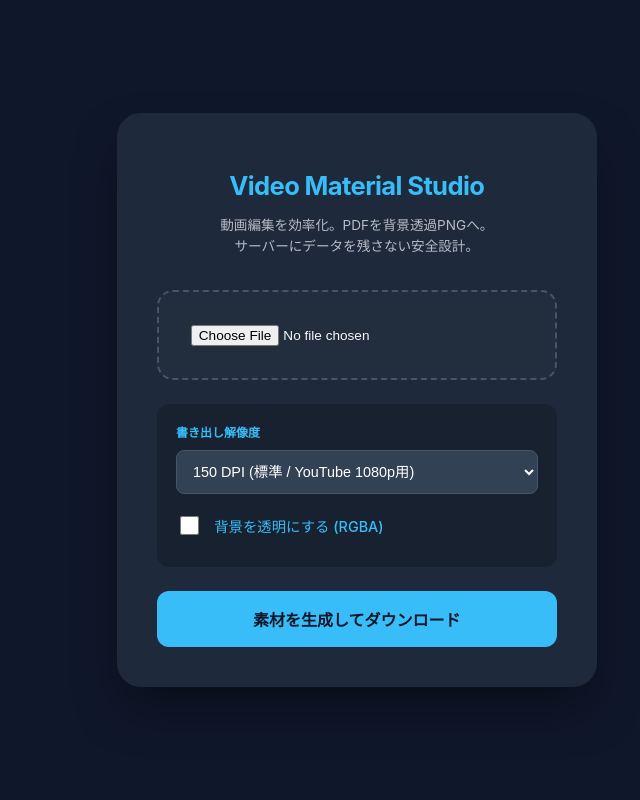
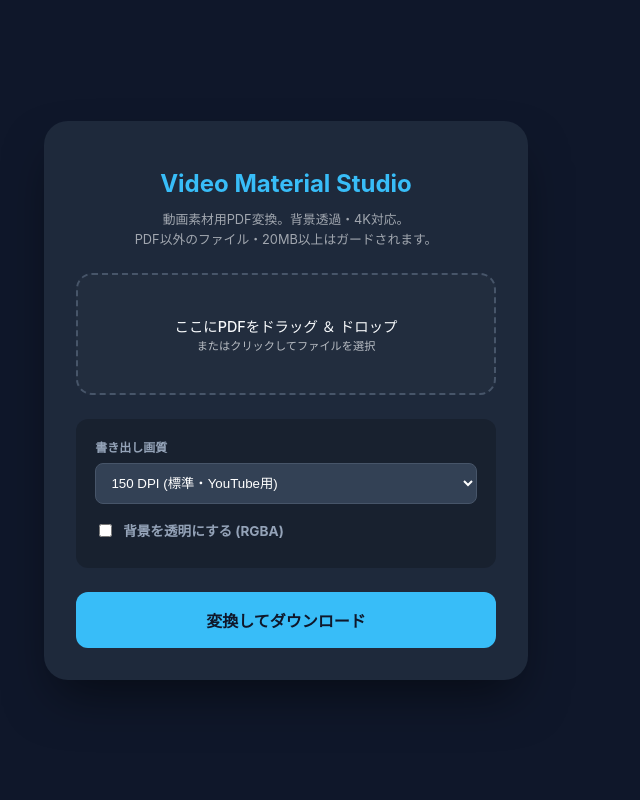
Before and after one commit to webillion/pdf-to-png, a Flask app: page / in a window 1280 px wide. Shown: the whole page, without its empty margins (354-994 px from the left). Run offline with Flask 3, Linux system fonts and the light colour scheme.

Commit message:
Refactor index.html for improved design and functionality

```diff
--- a/pdf_tool/templates/index.html
+++ b/pdf_tool/templates/index.html
@@ -1,7 +1,7 @@
 <!DOCTYPE html>
 <html lang="ja">
 <head>
-      <!-- Google tag (gtag.js) -->
+       <!-- Google tag (gtag.js) -->
 <script async src="https://www.googletagmanager.com/gtag/js?id=G-MTB190WE2E"></script>
 <script>
   window.dataLayer = window.dataLayer || [];
@@ -12,147 +12,182 @@
 </script>
     <meta charset="UTF-8">
     <meta name="viewport" content="width=device-width, initial-scale=1.0">
-　　<meta property="og:title" content="Video Material Studio | PDFを動画素材に一括変換">
-　　<meta property="og:description" content="動画編集者のためのPDF変換ツール。背景透過・高画質PNG出力に対応。">
-　　<meta property="og:image" content="あなたのサイトのスクリーンショットURL">
-　　<meta name="twitter:card" content="summary_large_image">
     <title>Video Material Studio | PDF to PNG</title>
     <style>
         :root {
-            --bg: #0f172a; --card: #1e293b; --accent: #38bdf8; --text: #f8fafc;
+            --bg: #0f172a; --card: #1e293b; --accent: #38bdf8; --text: #f8fafc; --error: #ef4444;
         }
         body {
             background-color: var(--bg); color: var(--text);
-            font-family: 'Inter', system-ui, -apple-system, sans-serif;
+            font-family: 'Inter', system-ui, sans-serif;
             display: flex; justify-content: center; align-items: center; min-height: 100vh; margin: 0;
         }
         .container {
-            background: var(--card); padding: 2.5rem; border-radius: 1.5rem;
+            background: var(--card); padding: 2rem; border-radius: 1.5rem;
             box-shadow: 0 25px 50px -12px rgba(0,0,0,0.5);
-            width: 100%; max-width: 400px; text-align: center;
+            width: 100%; max-width: 420px; text-align: center;
         }
-        h1 { font-size: 1.6rem; color: var(--accent); margin-bottom: 0.5rem; letter-spacing: -0.025em; }
-        .description { font-size: 0.85rem; opacity: 0.7; margin-bottom: 2rem; line-height: 1.6; }
+        h1 { font-size: 1.5rem; color: var(--accent); margin-bottom: 0.5rem; }
+        .description { font-size: 0.8rem; opacity: 0.6; margin-bottom: 1.5rem; line-height: 1.5; }
 
-        .upload-zone {
-            border: 2px dashed #475569; padding: 2rem; border-radius: 1rem; margin-bottom: 1.5rem;
-            transition: all 0.3s ease; background: rgba(255,255,255,0.02);
+        /* ドラッグ＆ドロップエリアのデザイン */
+        .drop-zone {
+            border: 2px dashed #475569; padding: 2.5rem 1rem; border-radius: 1rem;
+            margin-bottom: 1.5rem; cursor: pointer; transition: all 0.3s;
+            background: rgba(255,255,255,0.02); position: relative;
         }
-        .upload-zone:hover { border-color: var(--accent); background: rgba(56, 189, 248, 0.05); }
-        input[type="file"] { width: 100%; font-size: 0.85rem; cursor: pointer; }
+        .drop-zone.drag-over { border-color: var(--accent); background: rgba(56, 189, 248, 0.1); }
+        .drop-zone p { pointer-events: none; margin: 0; font-size: 0.9rem; font-weight: 500; }
+        .file-info { margin-top: 10px; font-size: 0.8rem; color: var(--accent); font-weight: bold; display: none; }
+
+        input[type="file"] { display: none; } /* 本物のインプットは隠す */
 
         .option-group {
             background: rgba(0,0,0,0.2); padding: 1.2rem; border-radius: 0.75rem;
             margin-bottom: 1.5rem; text-align: left;
         }
-        label { display: block; font-size: 0.75rem; font-weight: bold; margin-bottom: 0.6rem; color: var(--accent); }
-
+        label { display: block; font-size: 0.75rem; font-weight: bold; margin-bottom: 0.5rem; color: #94a3b8; }
         select {
-            width: 100%; padding: 0.75rem; background: #334155; color: white;
-            border: 1px solid #475569; border-radius: 0.5rem; margin-bottom: 1.2rem;
-            font-size: 0.9rem; outline: none;
+            width: 100%; padding: 0.7rem; background: #334155; color: white;
+            border: 1px solid #475569; border-radius: 0.5rem; margin-bottom: 1rem;
         }
-
-        .checkbox-container { display: flex; align-items: center; cursor: pointer; gap: 0.75rem; }
-        .checkbox-container input { width: 1.2rem; height: 1.2rem; cursor: pointer; accent-color: var(--accent); }
-        .checkbox-text { font-size: 0.9rem; font-weight: 500; }
+        .checkbox-container { display: flex; align-items: center; cursor: pointer; gap: 0.5rem; font-size: 0.85rem; }
 
         button {
             width: 100%; padding: 1rem; background: var(--accent); color: var(--bg);
-            border: none; border-radius: 0.75rem; font-weight: 800; font-size: 1rem;
-            cursor: pointer; transition: all 0.2s cubic-bezier(0.4, 0, 0.2, 1);
+            border: none; border-radius: 0.75rem; font-weight: bold; font-size: 1rem;
+            cursor: pointer; transition: all 0.2s;
         }
-        button:hover { background: #7dd3fc; transform: translateY(-2px); box-shadow: 0 10px 15px -3px rgba(56, 189, 248, 0.3); }
-        button:disabled { background: #475569; cursor: not-allowed; transform: none; box-shadow: none; }
+        button:hover { background: #7dd3fc; transform: translateY(-2px); }
+        button:disabled { background: #475569; cursor: not-allowed; transform: none; }
 
-        #loading {
-            display: none; margin-top: 1.5rem; font-size: 0.85rem;
-            color: var(--accent); font-weight: 600;
-            padding: 1rem; border-radius: 0.5rem; background: rgba(56, 189, 248, 0.1);
-        }
+        #loading { display: none; margin-top: 1.5rem; font-size: 0.85rem; color: var(--accent); font-weight: bold; }
     </style>
 </head>
 <body>
     <div class="container">
         <h1>Video Material Studio</h1>
-        <p class="description">動画編集を効率化。PDFを背景透過PNGへ。<br>サーバーにデータを残さない安全設計。</p>
+        <p class="description">動画素材用PDF変換。背景透過・4K対応。<br>PDF以外のファイル・20MB以上はガードされます。</p>
 
         <form id="convert-form" method="POST" enctype="multipart/form-data">
-            <div class="upload-zone">
-                <input type="file" name="file" accept=".pdf" required>
+            <div class="drop-zone" id="drop-zone">
+                <p id="drop-text">ここにPDFをドラッグ ＆ ドロップ<br><span style="font-size: 0.7rem; opacity: 0.7;">またはクリックしてファイルを選択</span></p>
+                <div id="file-info" class="file-info"></div>
+                <input type="file" name="file" id="file-input" accept=".pdf">
             </div>
 
             <div class="option-group">
-                <label for="dpi">書き出し解像度</label>
+                <label>書き出し画質</label>
                 <select name="dpi" id="dpi">
-                    <option value="72">72 DPI (Webプレビュー / 軽量)</option>
-                    <option value="150" selected>150 DPI (標準 / YouTube 1080p用)</option>
-                    <option value="300">300 DPI (高品質 / 4K動画用)</option>
+                    <option value="72">72 DPI (軽量・プレビュー用)</option>
+                    <option value="150" selected>150 DPI (標準・YouTube用)</option>
+                    <option value="300">300 DPI (高品質・4K動画用)</option>
                 </select>
 
                 <label class="checkbox-container">
                     <input type="checkbox" name="transparent" id="transparent">
-                    <span class="checkbox-text">背景を透明にする (RGBA)</span>
+                    <span>背景を透明にする (RGBA)</span>
                 </label>
             </div>
 
-            <button type="submit" id="submit-btn">素材を生成してダウンロード</button>
+            <button type="submit" id="submit-btn">変換してダウンロード</button>
         </form>
 
-        <div id="loading">🚀 変換中... サーバーで画像を生成しています。</div>
+        <div id="loading">🚀 処理中...</div>
     </div>
 
     <script>
-        const dpiSelect = document.getElementById('dpi');
-        const transCheck = document.getElementById('transparent');
+        const dropZone = document.getElementById('drop-zone');
+        const fileInput = document.getElementById('file-input');
+        const fileInfo = document.getElementById('file-info');
+        const dropText = document.getElementById('drop-text');
         const btn = document.getElementById('submit-btn');
         const loading = document.getElementById('loading');
 
-        // 1. 設定の復元 (LocalStorage)
-        window.onload = () => {
-            if(localStorage.getItem('dpi')) dpiSelect.value = localStorage.getItem('dpi');
-            if(localStorage.getItem('trans') === 'true') transCheck.checked = true;
-        };
+        // 1. ドラッグ＆ドロップのビジュアル制御
+        ['dragenter', 'dragover', 'dragleave', 'drop'].forEach(name => {
+            dropZone.addEventListener(name, e => { e.preventDefault(); e.stopPropagation(); });
+        });
+        ['dragenter', 'dragover'].forEach(name => {
+            dropZone.addEventListener(name, () => dropZone.classList.add('drag-over'));
+        });
+        ['dragleave', 'drop'].forEach(name => {
+            dropZone.addEventListener(name, () => dropZone.classList.remove('drag-over'));
+        });
 
-        // 2. クッキー読み取り関数
+        // 2. ファイルのバリデーション関数
+        function validateFile(file) {
+            if (!file) return false;
+
+            // フォルダチェック
+            if (!file.type && file.size % 4096 === 0) {
+                alert("エラー: フォルダはアップロードできません。");
+                return false;
+            }
+            // 拡張子チェック
+            if (!file.name.toLowerCase().endsWith('.pdf')) {
+                alert("エラー: PDFファイルのみ対応しています。");
+                return false;
+            }
+            // サイズチェック (20MB)
+            if (file.size > 20 * 1024 * 1024) {
+                alert("エラー: ファイルが重すぎます (20MBまで)。");
+                return false;
+            }
+            return true;
+        }
+
+        // ファイルが選択された時の処理
+        function handleFile(file) {
+            if (validateFile(file)) {
+                fileInfo.innerText = `選択中: ${file.name}`;
+                fileInfo.style.display = 'block';
+                dropText.style.display = 'none';
+            } else {
+                fileInput.value = "";
+                fileInfo.style.display = 'none';
+                dropText.style.display = 'block';
+            }
+        }
+
+        dropZone.addEventListener('drop', e => {
+            const file = e.dataTransfer.files[0];
+            fileInput.files = e.dataTransfer.files; // inputにセット
+            handleFile(file);
+        });
+
+        dropZone.addEventListener('click', () => fileInput.click());
+        fileInput.addEventListener('change', () => handleFile(fileInput.files[0]));
+
+        // 3. クッキー監視＆フォーム送信
         function getCookie(name) {
             const value = `; ${document.cookie}`;
             const parts = value.split(`; ${name}=`);
             if (parts.length === 2) return parts.pop().split(';').shift();
-            return null;
         }
 
-        // 3. フォーム送信時の処理
         document.getElementById('convert-form').onsubmit = function() {
-            // 前回のクッキーを削除
+            if (!fileInput.files[0]) {
+                alert("PDFファイルを選択してください。");
+                return false;
+            }
+
             document.cookie = "download_started=; expires=Thu, 01 Jan 1970 00:00:00 UTC; path=/;";
-
-            // 設定を保存
-            localStorage.setItem('dpi', dpiSelect.value);
-            localStorage.setItem('trans', transCheck.checked);
-
-            // UIの状態を変更
             btn.disabled = true;
             loading.style.display = 'block';
             loading.innerText = "🚀 変換中... サーバーで画像を生成しています。";
 
-            // 4. ダウンロード完了（サーバーからのクッキー受信）を監視
             const checkDownload = setInterval(() => {
                 if (getCookie('download_started') === 'true') {
-                    clearInterval(checkDownload); // 監視終了
-
+                    clearInterval(checkDownload);
                     loading.innerText = "✅ 完了！ダウンロードを開始します。";
-
-                    // 3秒後にUIをリセット
                     setTimeout(() => {
                         btn.disabled = false;
                         loading.style.display = 'none';
-                        // 使用済みクッキーを削除
                         document.cookie = "download_started=; expires=Thu, 01 Jan 1970 00:00:00 UTC; path=/;";
                     }, 3000);
                 }
-            }, 500); // 0.5秒ごとにチェック
-
+            }, 500);
             return true;
         };
     </script>
```
